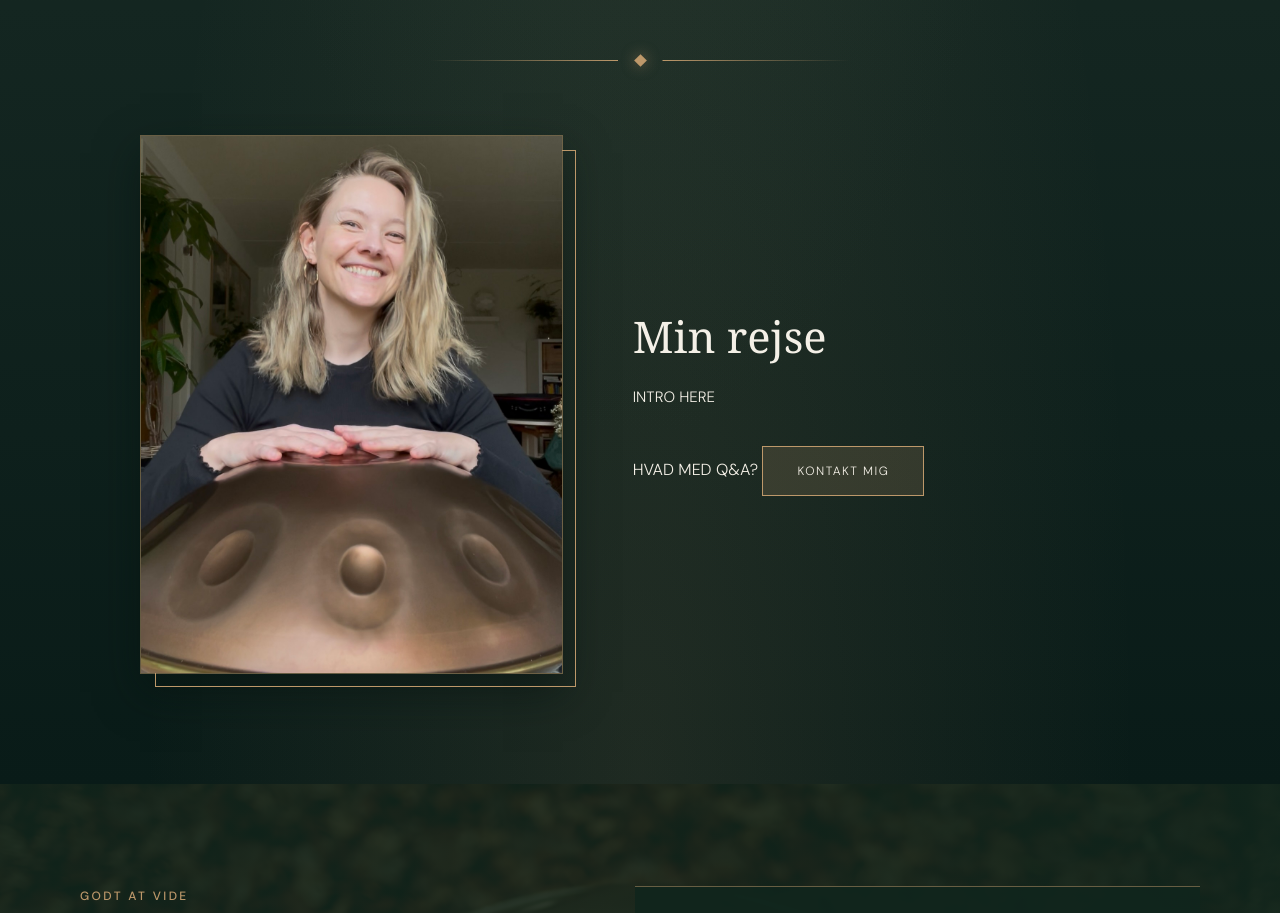
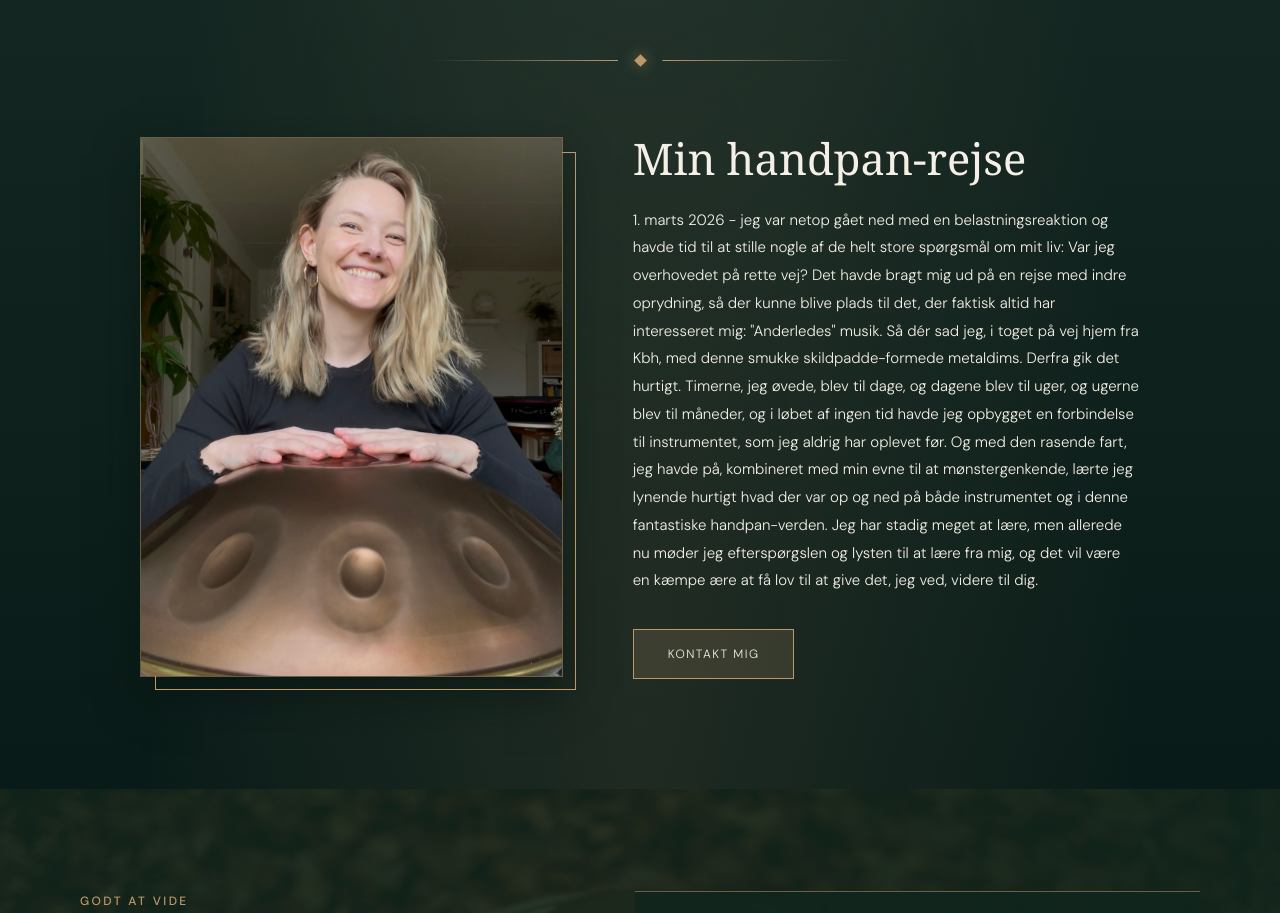
Before and after one commit to Resonora/resonora-v2, an Angular app: page /handpan in a window 1280 px wide. Shown: the part 2280-3193 px from the top of the page. Built offline with nearby package versions, Linux system fonts and the light colour scheme; a web font is replaced by a local one.

Commit message:
Text things, only need menu now I think

```diff
--- a/src/app/components/handpan/handpan-services/handpan-services.html
+++ b/src/app/components/handpan/handpan-services/handpan-services.html
@@ -61,7 +61,12 @@
 
     <article class="card" routerLink="/handpan/for-dig-med-handpan">
       <div class="card-art">
-        <img ngSrc="/handpan/handpan (7).jpg" width="1448" height="1086" alt="En handpan på et bord" />
+        <img
+          ngSrc="/handpan/handpan (7).jpg"
+          width="1448"
+          height="1086"
+          alt="En handpan på et bord"
+        />
       </div>
       <div class="card-body">
         <p class="eyebrow">For dig med egen handpan</p>
@@ -133,9 +138,21 @@
         brug for hjælp til at finde lige præcis DIN handpan. Kontakt mig herunder og lad os tage en
         snak om, hvilken handpan der passer bedst til dig.
       </p> -->
-      <h3 id="info-title">Min rejse</h3>
-      <p>INTRO HERE</p>
-      HVAD MED Q&A?
+      <h3 id="info-title">Min handpan-rejse</h3>
+      <p>
+        1. marts 2026 - jeg var netop gået ned med en belastningsreaktion og havde tid til at stille
+        nogle af de helt store spørgsmål om mit liv: Var jeg overhovedet på rette vej? Det havde
+        bragt mig ud på en rejse med indre oprydning, så der kunne blive plads til det, der faktisk
+        altid har interesseret mig: "Anderledes" musik. Så dér sad jeg, i toget på vej hjem fra Kbh,
+        med denne smukke skildpadde-formede metaldims. Derfra gik det hurtigt. Timerne, jeg øvede,
+        blev til dage, og dagene blev til uger, og ugerne blev til måneder, og i løbet af ingen tid
+        havde jeg opbygget en forbindelse til instrumentet, som jeg aldrig har oplevet før. Og med
+        den rasende fart, jeg havde på, kombineret med min evne til at mønstergenkende, lærte jeg
+        lynende hurtigt hvad der var op og ned på både instrumentet og i denne fantastiske
+        handpan-verden. Jeg har stadig meget at lære, men allerede nu møder jeg efterspørgslen og
+        lysten til at lære fra mig, og det vil være en kæmpe ære at få lov til at give det, jeg ved,
+        videre til dig.
+      </p>
       <button type="button" class="contact-btn" routerLink="/kontakt">Kontakt mig</button>
     </div>
   </section>
--- a/src/app/components/shared/header/header.html
+++ b/src/app/components/shared/header/header.html
@@ -10,7 +10,7 @@
         Handpan <span class="handpan-chevron" aria-hidden="true"></span>
       </button>
       <div class="handpan-dropdown" id="desktopHandpanLinks" [hidden]="!handpanMenuOpen()">
-        <a routerLink="/handpan" (click)="closeMenus()">Handpan intro</a>
+        <a routerLink="/handpan" (click)="closeMenus()">Kom godt i gang</a>
         <a routerLink="/handpan/for-nysgerrige" (click)="closeMenus()">For den nysgerrige</a>
         <a routerLink="/handpan/for-begynderen" (click)="closeMenus()">For begynderen</a>
         <a routerLink="/handpan/for-dig-med-handpan" (click)="closeMenus()">For dig med egen handpan</a>
@@ -33,7 +33,7 @@
         Handpan <span class="handpan-chevron" aria-hidden="true"></span>
       </button>
       <div class="handpan-dropdown" id="mobileHandpanLinks" [hidden]="!handpanMenuOpen()">
-        <a routerLink="/handpan" (click)="closeMenus()">Handpan intro</a>
+        <a routerLink="/handpan" (click)="closeMenus()">Kom godt i gang</a>
         <a routerLink="/handpan/for-nysgerrige" (click)="closeMenus()">For den nysgerrige</a>
         <a routerLink="/handpan/for-begynderen" (click)="closeMenus()">For begynderen</a>
         <a routerLink="/handpan/for-dig-med-handpan" (click)="closeMenus()">For dig med egen handpan</a>
--- a/src/app/components/vision/vision-layout/vision-layout.html
+++ b/src/app/components/vision/vision-layout/vision-layout.html
@@ -110,7 +110,7 @@
         responderer kroppen, måske dæmper den indre støj sig, måske mærker vi en form for
         forløsning. I andre lande er der endda lavet studier på, hvor meget lyd kan hjælpe os med at
         finde ro og understøtte heling. What's not to like? Det vil jeg SÅ gerne være med til at
-        give videre. Tak fordi du er her.
+        udbrede. Tak fordi du er her.
       </p>
       <a class="contact-link" routerLink="/kontakt">
         Kontakt mig <span aria-hidden="true">→</span>
```
